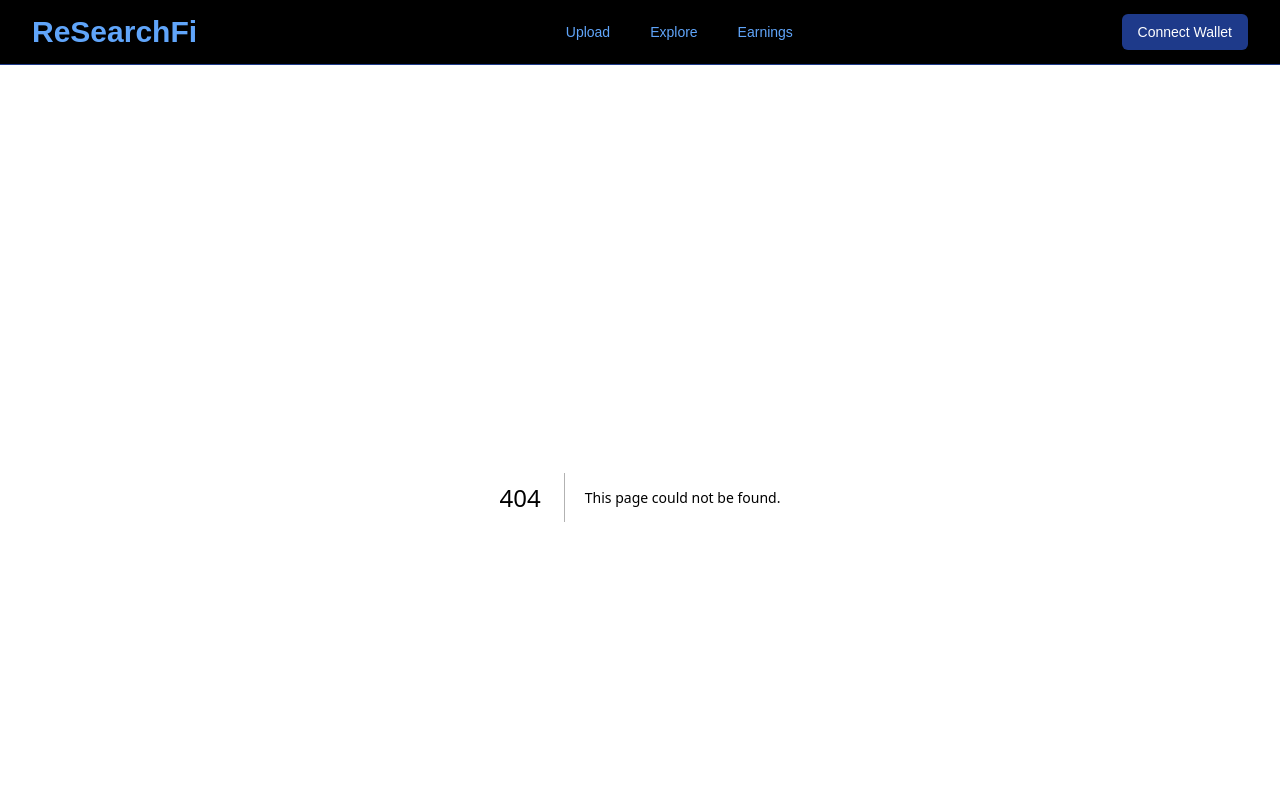
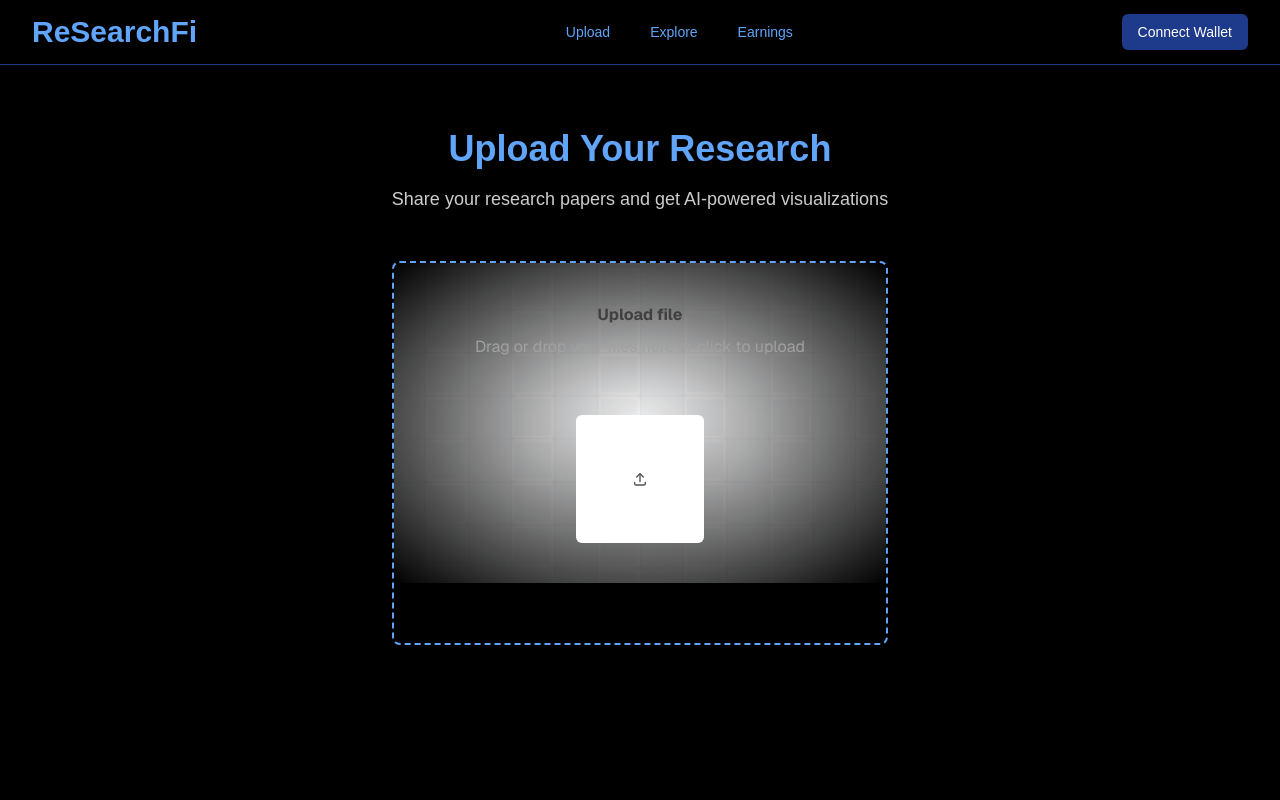
Before and after one commit to ayushsingh82/Nextjs-Starter, a Next.js app: page /upload in a window 1280 px wide. Before the commit this address had no page. Shown: the top 800 px of the page. Built offline with nearby package versions, Linux system fonts and the light colour scheme.

Commit message:
file upload section

```diff
--- /dev/null
+++ b/src/app/upload/page.tsx
@@ -0,0 +1,28 @@
+'use client';
+
+import React from 'react';
+import { useState } from "react";
+import { FileUpload } from "@/components/ui/file-upload";
+
+export default function FileUploadDemo() {
+  const [files, setFiles] = useState<File[]>([]);
+
+  const handleFileUpload = (files: File[]) => {
+    setFiles(files);
+    console.log(files);
+  };
+
+  return (
+    <div className="min-h-screen bg-black text-white p-8">
+      <div className="max-w-4xl mx-auto">
+        <div className="text-center mb-12">
+          <h1 className="text-4xl font-bold text-[#60A5FA] mb-4">Upload Your Research</h1>
+          <p className="text-white/80 text-lg">Share your research papers and get AI-powered visualizations</p>
+        </div>
+        <div className="w-full min-h-96 border-2 border-dashed border-[#60A5FA] bg-black rounded-lg">
+          <FileUpload onChange={handleFileUpload} />
+        </div>
+      </div>
+    </div>
+  );
+}
--- a/src/components/Navbar.tsx
+++ b/src/components/Navbar.tsx
@@ -20,7 +20,7 @@
           {/* Desktop Navigation */}
           <div className="hidden md:block">
             <div className="ml-10 flex items-baseline space-x-4">
-              <Link href="/research" className="px-3 py-2 rounded-md text-sm font-medium hover:text-white hover:bg-[#1E3A8A] transition-colors">
+              <Link href="/upload" className="px-3 py-2 rounded-md text-sm font-medium hover:text-white hover:bg-[#1E3A8A] transition-colors">
                 Upload
               </Link>
               <Link href="/explore" className="px-3 py-2 rounded-md text-sm font-medium hover:text-white hover:bg-[#1E3A8A] transition-colors">
--- /dev/null
+++ b/src/components/ui/file-upload.tsx
@@ -0,0 +1,193 @@
+import { cn } from "@/lib/utils";
+import React, { useRef, useState } from "react";
+import { motion } from "motion/react";
+import { IconUpload } from "@tabler/icons-react";
+import { useDropzone } from "react-dropzone";
+
+const mainVariant = {
+  initial: {
+    x: 0,
+    y: 0,
+  },
+  animate: {
+    x: 20,
+    y: -20,
+    opacity: 0.9,
+  },
+};
+
+const secondaryVariant = {
+  initial: {
+    opacity: 0,
+  },
+  animate: {
+    opacity: 1,
+  },
+};
+
+export const FileUpload = ({
+  onChange,
+}: {
+  onChange?: (files: File[]) => void;
+}) => {
+  const [files, setFiles] = useState<File[]>([]);
+  const fileInputRef = useRef<HTMLInputElement>(null);
+
+  const handleFileChange = (newFiles: File[]) => {
+    setFiles((prevFiles) => [...prevFiles, ...newFiles]);
+    onChange && onChange(newFiles);
+  };
+
+  const handleClick = () => {
+    fileInputRef.current?.click();
+  };
+
+  const { getRootProps, isDragActive } = useDropzone({
+    multiple: false,
+    noClick: true,
+    onDrop: handleFileChange,
+    onDropRejected: (error) => {
+      console.log(error);
+    },
+  });
+
+  return (
+    <div className="w-full" {...getRootProps()}>
+      <motion.div
+        onClick={handleClick}
+        whileHover="animate"
+        className="p-10 group/file block rounded-lg cursor-pointer w-full relative overflow-hidden"
+      >
+        <input
+          ref={fileInputRef}
+          id="file-upload-handle"
+          type="file"
+          onChange={(e) => handleFileChange(Array.from(e.target.files || []))}
+          className="hidden"
+        />
+        <div className="absolute inset-0 [mask-image:radial-gradient(ellipse_at_center,white,transparent)]">
+          <GridPattern />
+        </div>
+        <div className="flex flex-col items-center justify-center">
+          <p className="relative z-20 font-sans font-bold text-neutral-700 dark:text-neutral-300 text-base">
+            Upload file
+          </p>
+          <p className="relative z-20 font-sans font-normal text-neutral-400 dark:text-neutral-400 text-base mt-2">
+            Drag or drop your files here or click to upload
+          </p>
+          <div className="relative w-full mt-10 max-w-xl mx-auto">
+            {files.length > 0 &&
+              files.map((file, idx) => (
+                <motion.div
+                  key={"file" + idx}
+                  layoutId={idx === 0 ? "file-upload" : "file-upload-" + idx}
+                  className={cn(
+                    "relative overflow-hidden z-40 bg-white dark:bg-neutral-900 flex flex-col items-start justify-start md:h-24 p-4 mt-4 w-full mx-auto rounded-md",
+                    "shadow-sm"
+                  )}
+                >
+                  <div className="flex justify-between w-full items-center gap-4">
+                    <motion.p
+                      initial={{ opacity: 0 }}
+                      animate={{ opacity: 1 }}
+                      layout
+                      className="text-base text-neutral-700 dark:text-neutral-300 truncate max-w-xs"
+                    >
+                      {file.name}
+                    </motion.p>
+                    <motion.p
+                      initial={{ opacity: 0 }}
+                      animate={{ opacity: 1 }}
+                      layout
+                      className="rounded-lg px-2 py-1 w-fit shrink-0 text-sm text-neutral-600 dark:bg-neutral-800 dark:text-white shadow-input"
+                    >
+                      {(file.size / (1024 * 1024)).toFixed(2)} MB
+                    </motion.p>
+                  </div>
+
+                  <div className="flex text-sm md:flex-row flex-col items-start md:items-center w-full mt-2 justify-between text-neutral-600 dark:text-neutral-400">
+                    <motion.p
+                      initial={{ opacity: 0 }}
+                      animate={{ opacity: 1 }}
+                      layout
+                      className="px-1 py-0.5 rounded-md bg-gray-100 dark:bg-neutral-800 "
+                    >
+                      {file.type}
+                    </motion.p>
+
+                    <motion.p
+                      initial={{ opacity: 0 }}
+                      animate={{ opacity: 1 }}
+                      layout
+                    >
+                      modified{" "}
+                      {new Date(file.lastModified).toLocaleDateString()}
+                    </motion.p>
+                  </div>
+                </motion.div>
+              ))}
+            {!files.length && (
+              <motion.div
+                layoutId="file-upload"
+                variants={mainVariant}
+                transition={{
+                  type: "spring",
+                  stiffness: 300,
+                  damping: 20,
+                }}
+                className={cn(
+                  "relative group-hover/file:shadow-2xl z-40 bg-white dark:bg-neutral-900 flex items-center justify-center h-32 mt-4 w-full max-w-[8rem] mx-auto rounded-md",
+                  "shadow-[0px_10px_50px_rgba(0,0,0,0.1)]"
+                )}
+              >
+                {isDragActive ? (
+                  <motion.p
+                    initial={{ opacity: 0 }}
+                    animate={{ opacity: 1 }}
+                    className="text-neutral-600 flex flex-col items-center"
+                  >
+                    Drop it
+                    <IconUpload className="h-4 w-4 text-neutral-600 dark:text-neutral-400" />
+                  </motion.p>
+                ) : (
+                  <IconUpload className="h-4 w-4 text-neutral-600 dark:text-neutral-300" />
+                )}
+              </motion.div>
+            )}
+
+            {!files.length && (
+              <motion.div
+                variants={secondaryVariant}
+                className="absolute opacity-0 border border-dashed border-sky-400 inset-0 z-30 bg-transparent flex items-center justify-center h-32 mt-4 w-full max-w-[8rem] mx-auto rounded-md"
+              ></motion.div>
+            )}
+          </div>
+        </div>
+      </motion.div>
+    </div>
+  );
+};
+
+export function GridPattern() {
+  const columns = 41;
+  const rows = 11;
+  return (
+    <div className="flex bg-gray-100 dark:bg-neutral-900 shrink-0 flex-wrap justify-center items-center gap-x-px gap-y-px  scale-105">
+      {Array.from({ length: rows }).map((_, row) =>
+        Array.from({ length: columns }).map((_, col) => {
+          const index = row * columns + col;
+          return (
+            <div
+              key={`${col}-${row}`}
+              className={`w-10 h-10 flex shrink-0 rounded-[2px] ${
+                index % 2 === 0
+                  ? "bg-gray-50 dark:bg-neutral-950"
+                  : "bg-gray-50 dark:bg-neutral-950 shadow-[0px_0px_1px_3px_rgba(255,255,255,1)_inset] dark:shadow-[0px_0px_1px_3px_rgba(0,0,0,1)_inset]"
+              }`}
+            />
+          );
+        })
+      )}
+    </div>
+  );
+}
--- /dev/null
+++ b/src/lib/utils.ts
@@ -0,0 +1,6 @@
+import { ClassValue, clsx } from "clsx";
+import { twMerge } from "tailwind-merge";
+
+export function cn(...inputs: ClassValue[]) {
+  return twMerge(clsx(inputs));
+}
```
Also changed, not shown: package.json (+10 -5 lines), 1 other file (tests, documents, lock files or other folders).
